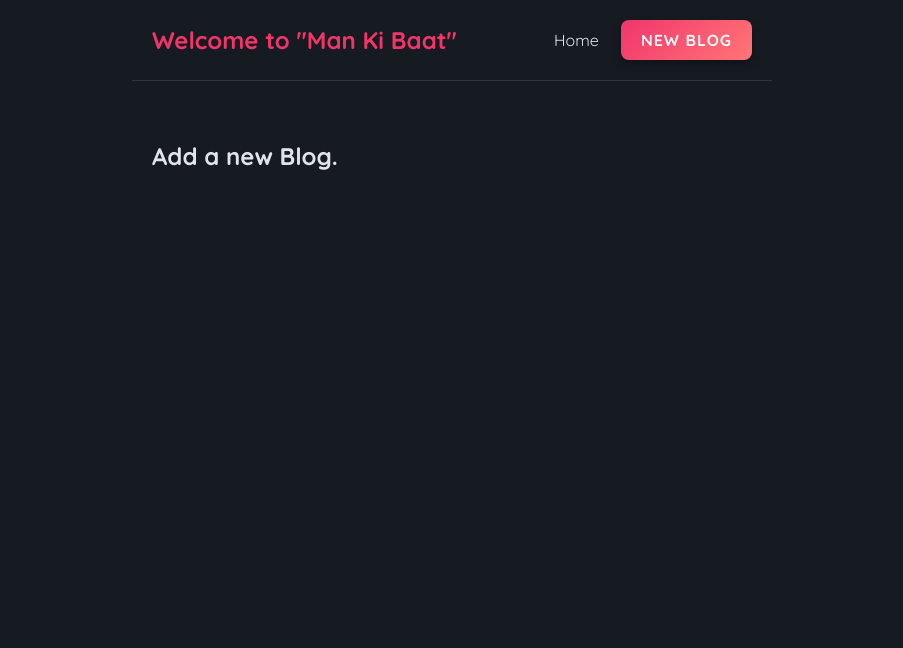
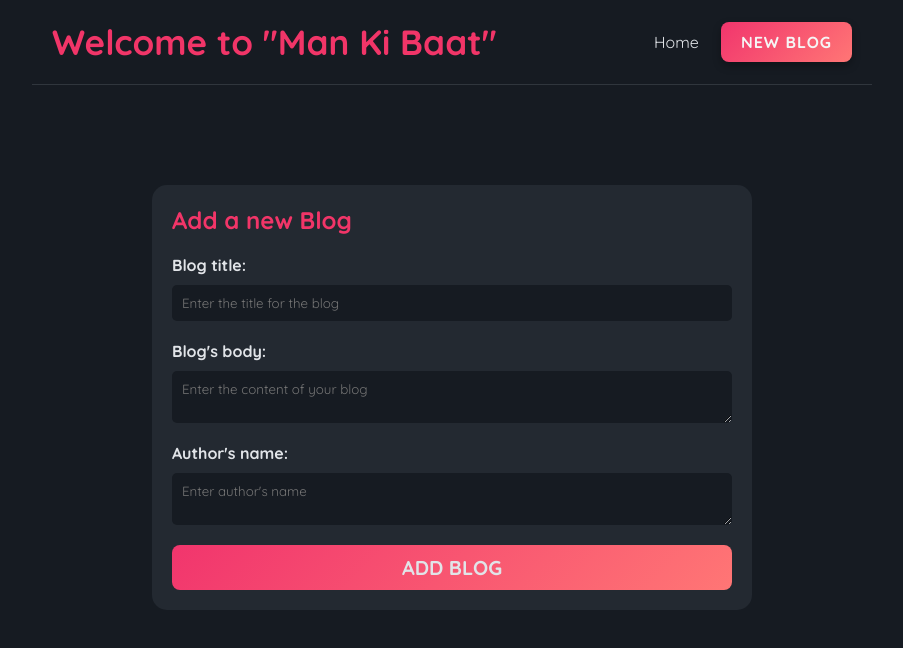
Before and after one commit to mohakj22/Blog-App, a React (Create React App) app: page /create in a window 1280 px wide. Shown: the top 648 px of the page, without its empty margins (188-1091 px from the left). Built offline with nearby package versions, Linux system fonts and the light colour scheme.

Commit message:
more routing

```diff
--- a/src/BlogDetail.js
+++ b/src/BlogDetail.js
@@ -1,10 +1,18 @@
 import { useParams } from "react-router-dom";
+import useFetch from "./useFetch";
 const BlogDetail = () => {
-  const { id } = useParams();
+    const { id } = useParams();
+    console.log(id);
+    const { data: blog, isPending, message } = useFetch("http://localhost:8000/blogs/" + id);
+    console.log("Blog detail ",blog);
   return (
     <div className="blog-details">
-          <h2>Blog Detail - {id}</h2>
-
+          {isPending && <div>{message}</div>}
+          {blog && <article>
+              <h2>{blog.title}</h2>
+              <p>Credits : {blog.author}</p>
+              <div>{blog.body}</div>
+          </article>}
     </div>
   );
 };
--- a/src/Create.js
+++ b/src/Create.js
@@ -1,7 +1,46 @@
+import { useState } from "react";
+
 const Create = () => {
-    return (<div className="create">
-        <h2>Add a new Blog.</h2>
-    </div> );
-}
+  const [title, setTitle] = useState("");
+  const [body, setBody] = useState("");
+  const [author, setAuthor] = useState();
+  const handleSubmit = (e) => {
+      e.preventDefault();
+      console.log(e);
+      const blog = { title, body, author };
+
+  };
+  return (
+    <div className="create">
+      <h2>Add a new Blog</h2>
+      <form onSubmit={handleSubmit}>
+        <label>Blog title:</label>
+        <input
+          placeholder="Enter the title for the blog"
+          type="text"
+          required
+          value={title}
+          onChange={(e) => setTitle(e.target.value)}
+        />
+        <label>Blog's body:</label>
+        <textarea
+          placeholder="Enter the content of your blog"
+          value={body}
+          onChange={(e) => setBody(e.target.value)}
+          required
+        ></textarea>
+        <label>Author's name:</label>
+        <textarea
+          placeholder="Enter author's name"
+          value={author}
+          onChange={(e) => setAuthor(e.target.value)}
+          required
+        ></textarea>
+        <button>Add Blog</button>
+      </form>
+      {/* <p>{title} {body} {author}</p> */}
+    </div>
+  );
+};
 
 export default Create;
--- a/src/data/db.json
+++ b/src/data/db.json
@@ -19,7 +19,7 @@
       "body": "What started as a simple camping trip turned into an unforgettable adventure. As night fell, strange noises echoed through the forest, and shadows danced around our campfire. Our hearts raced with every rustle of leaves, but curiosity drove us deeper into the woods. We stumbled upon an abandoned cabin, its eerie silence sending shivers down our spines. That night, we discovered more than we bargained for, and the memories of that thrilling experience will stay with us forever.",
       "author": "Priya",
       "user_id": "priyaN2024",
-      "id": 3
+      "id": 500
     },
     {
       "title": "Exploring the Depths of Machine Learning",
--- a/src/index.css
+++ b/src/index.css
@@ -14,12 +14,13 @@
   padding: 20px;
   display: flex;
   align-items: center;
-  max-width: 600px;
+  max-width: 800px;
   margin: 0 auto;
   border-bottom: 1px solid #30363d;
 }
 
 .navbar h1 {
+  font-size: 35px;
   color: #f13568;
 }
 
@@ -62,12 +63,11 @@
 }
 
 .navbar .new-blog-link:active {
-  transform: translateY(-5px);
+  transform: scale(0.95);
 }
 
 /* Content styles */
 .content {
-
   max-width: 600px;
   margin: 40px auto;
   padding: 20px;
@@ -85,7 +85,7 @@
 }
 
 .blog-preview:hover {
-  cursor:pointer;
+  cursor: pointer;
   transform: scale(1.02);
   box-shadow: 3px 3px 3px 3px #30363d;
 }
@@ -96,11 +96,11 @@
   color: #f13568;
   margin-bottom: 8px;
 }
-.blog-preview p{
-    background-color: #232931;
+.blog-preview p {
+  background-color: #232931;
 }
-.blog-preview a{
-    text-decoration:none
+.blog-preview a {
+  text-decoration: none;
 }
 
 /* Delete button styles */
@@ -121,6 +121,92 @@
 }
 
 .delete-button:active {
+  transform: scale(0.95);
+}
+
+.blog-details h2 {
+  color: #f13568;
+  font-size: 30px;
+  margin-bottom: 15px;
+}
+.blog-details p {
+  font-style: italic;
+  font-weight: bold;
+  color: #c7c5c5;
+}
+.blog-details div {
+  font-size: 20px;
+  margin-top: 22px;
+  color: #c7c5c5;
+  font-weight: bold;
+}
+
+/* Create Component Styles */
+.create {
+  max-width: 600px;
+  margin: 40px auto;
+  padding: 20px;
+  background-color: #232931;
+  border-radius: 15px;
+}
+
+.create h2 {
+  color: #f13568;
+  background-color: #232931;
+  margin-bottom: 20px;
+  font-size: 24px;
+}
+
+.create form {
+  background-color: #232931;
+  display: flex;
+  flex-direction: column;
+}
+
+.create label {
+  background-color: #232931;
+  margin-bottom: 10px;
+  color: #e1e4e8;
+  font-weight: bold;
+}
+
+.create input[type="text"],
+.create textarea {
+  margin-bottom: 20px;
+  padding: 10px;
+  border-radius: 5px;
+  border: 0px solid #8c786a;
+  background-color: #161b22;
+  color: #e1e4e8;
+  font-family: "Quicksand", sans-serif;
+}
+
+.create input[type="text"]:focus,
+.create textarea:focus {
+  outline: none;
+  border: 1px solid #f13568;
+  box-shadow: 0 0 8px rgba(241, 53, 104, 0.5);
+}
+
+.create button {
+  padding: 10px 20px;
+  background: linear-gradient(135deg, #f1356d, #ff7675);
+  color: #e1e4e8;
+  border: none;
+  border-radius: 8px;
+  cursor: pointer;
+  transition: background 0.3s ease, transform 0.2s ease;
+  font-weight: bold;
+  font-size: 20px;
+  text-transform: uppercase;
+}
+
+.create button:hover {
+  background: linear-gradient(135deg, #e0245e, #ff7675);
+  transform: scale(1.01);
+}
+
+.create button:active {
   transform: scale(0.95);
 }
 
--- a/src/useFetch.js
+++ b/src/useFetch.js
@@ -6,7 +6,7 @@ const useFetch = (url) => {
   const [isPending, setPending] = useState(true);
   useEffect(() => {
     const abortCont = new AbortController();
-    const blogList = async () => {
+    const blogList = () => {
       setTimeout(async () => {
         try {
           let response = await fetch(url, {signal: abortCont.signal});
@@ -24,7 +24,7 @@ const useFetch = (url) => {
             "We're very sorry, but there was an error fetching the data. We sincerely apologize for any inconvenience this may have caused."
           );
         }
-      }, 1000);
+      }, 500);
       return () => abortCont.abort();
     };
     blogList();
```
Lines whose indentation alone changed are shown as unchanged.
